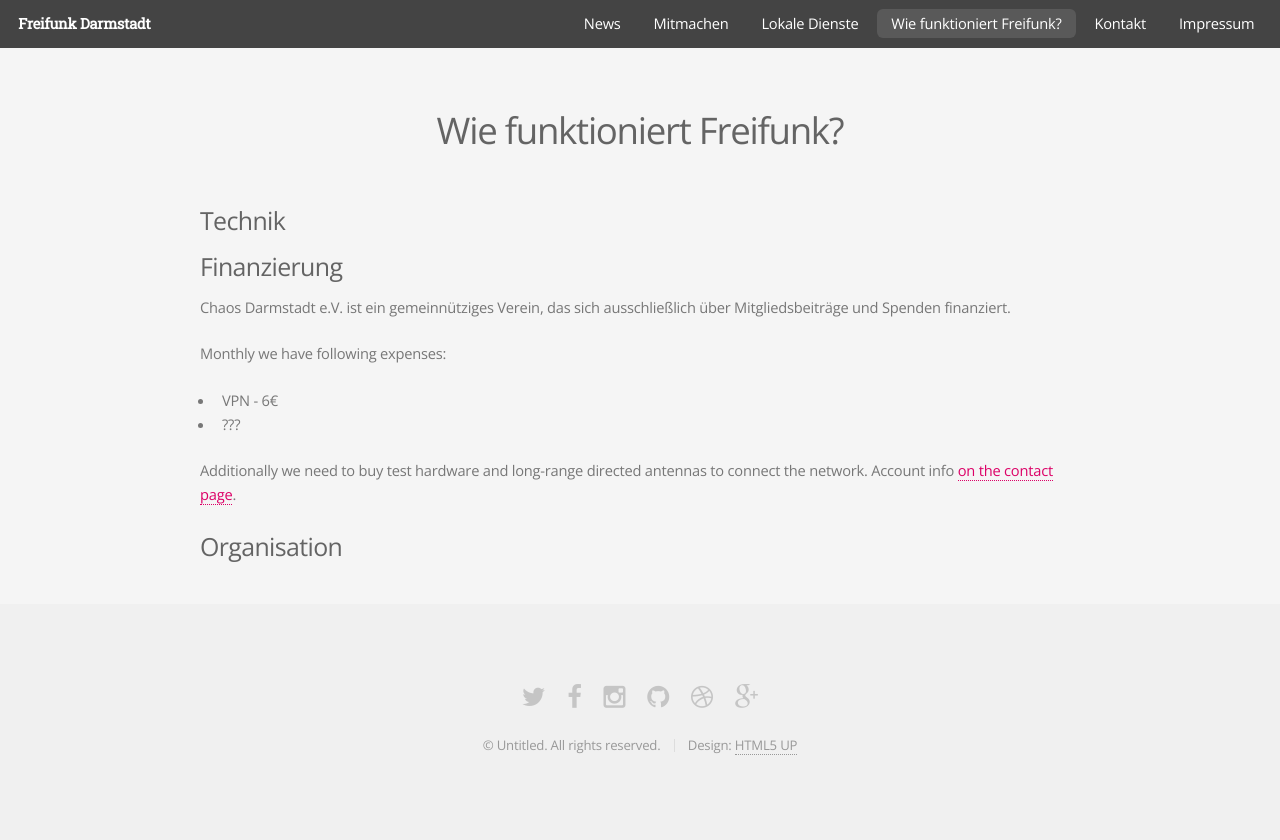
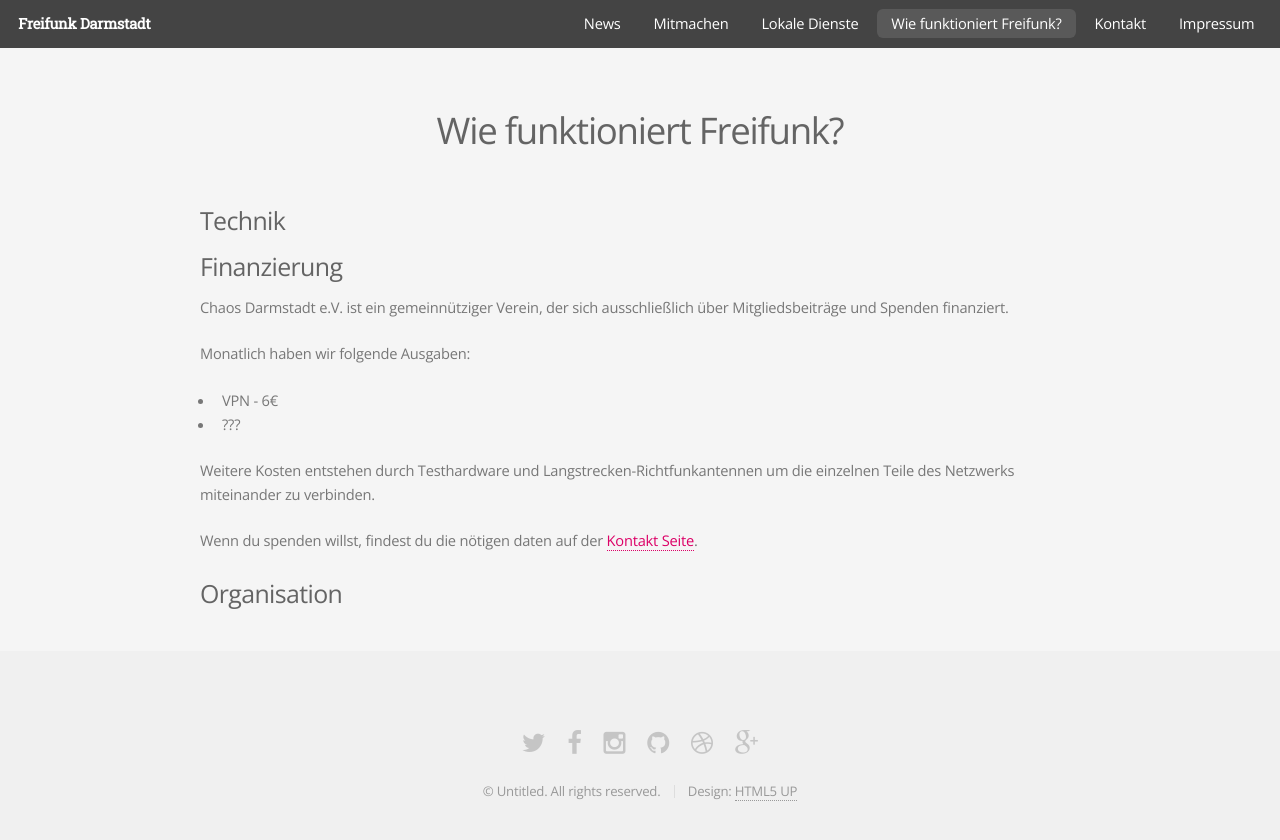
Before and after one commit to mdrenger/darmstadt.freifunk.net, a Jekyll site: the page built from pages/info.md, in a window 1280 px wide. Shown: the top 840 px of the page. Built offline with Jekyll 4.4.1, drawn with Linux system fonts in a browser that asks for light colours.

Commit message:
germanization

```diff
--- a/pages/info.md
+++ b/pages/info.md
@@ -12,12 +12,14 @@ top_url: /wie/
 
 ### Finanzierung
 
-Chaos Darmstadt e.V. ist ein gemeinnütziges Verein, das sich ausschließlich über Mitgliedsbeiträge und Spenden finanziert.
+Chaos Darmstadt e.V. ist ein gemeinnütziger Verein, der sich ausschließlich über Mitgliedsbeiträge und Spenden finanziert.
 
-Monthly we have following expenses:
+Monatlich haben wir folgende Ausgaben:
 
 - VPN - 6€
 - ???
 
- Additionally we need to buy test hardware and long-range directed antennas to connect the network. Account info [on the contact page](/kontakt/#spenden).
+Weitere Kosten entstehen durch Testhardware und Langstrecken-Richtfunkantennen um die einzelnen Teile des Netzwerks miteinander zu verbinden.
+
+Wenn du spenden willst, findest du die nötigen daten auf der [Kontakt Seite](/kontakt/#spenden).
 ### Organisation
```
